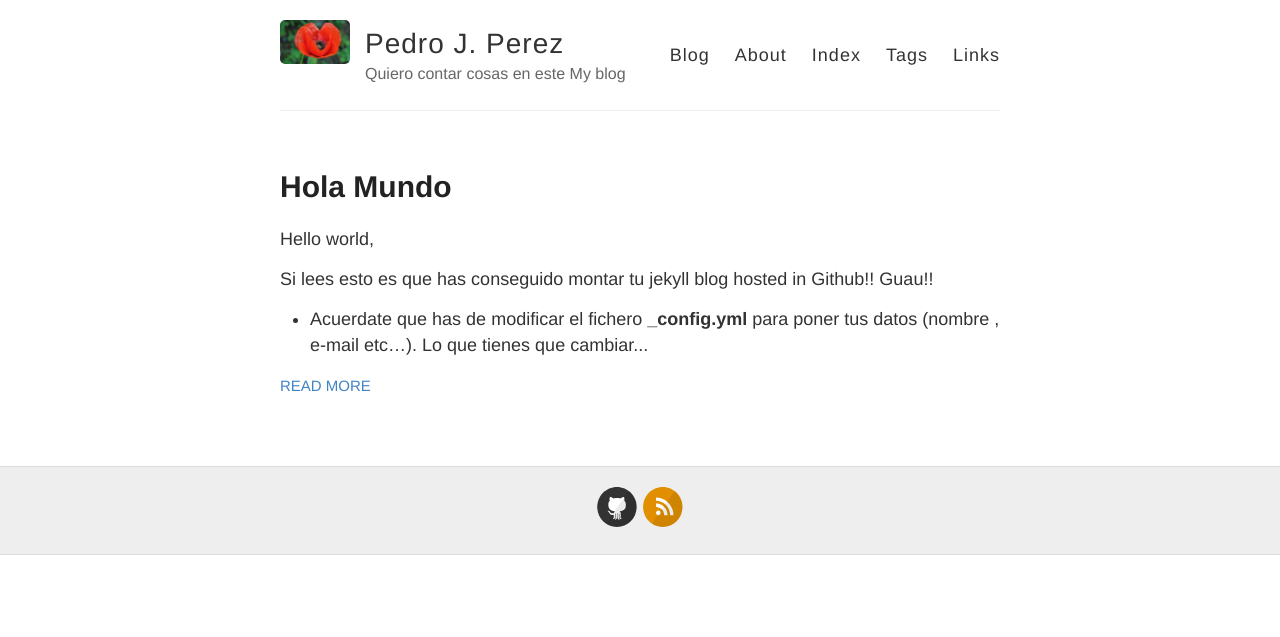
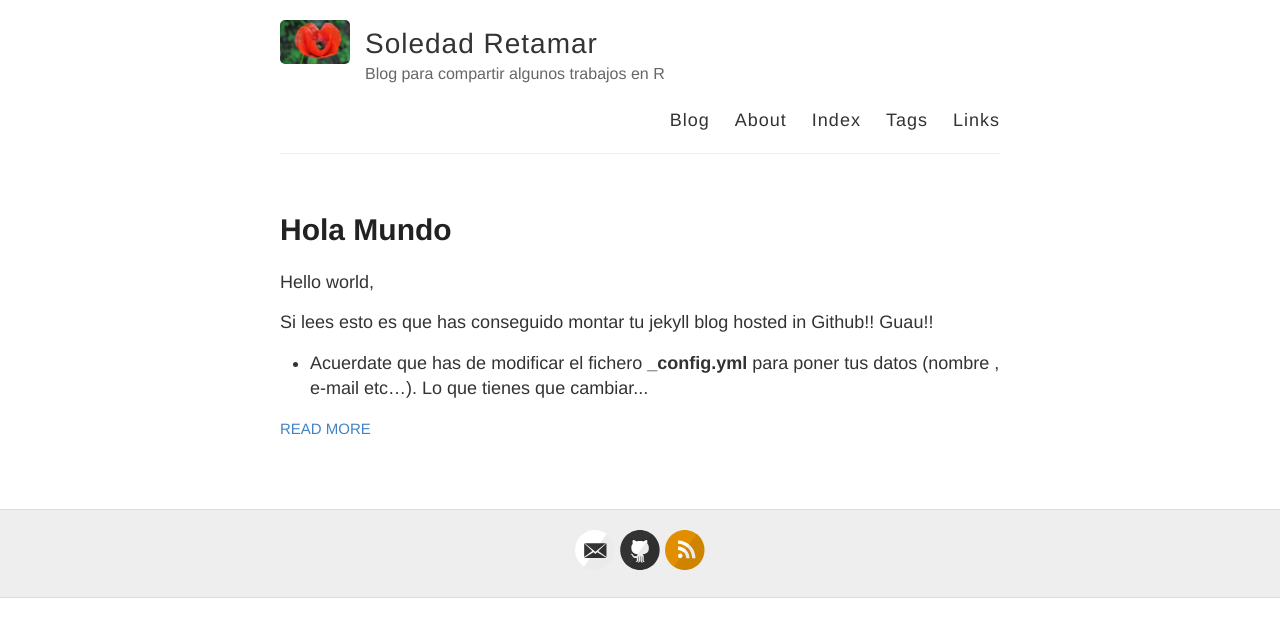
Before and after one commit to retamars/sole_blog, a Jekyll site: the page built from index.html, in a window 1280 px wide. Shown: the top 637 px of the page. Built offline with Jekyll 4.4.1, drawn with Linux system fonts in a browser that asks for light colours.

Commit message:
Personalizar el blog

```diff
--- a/_config.yml
+++ b/_config.yml
@@ -3,10 +3,10 @@
 #
 
 # Name of your site (displayed in the header)
-name: Pedro J. Perez    #- pon tu nombre en lugar del mio [AQUI+]
+name: Soledad Retamar    #- pon tu nombre en lugar del mio [AQUI+]
 
 # Short bio or description (displayed in the header)
-description: Quiero contar cosas en este My blog  #- pon tu descripcion de lo que quires hacer en el blog [AQUI+]
+description: Blog para compartir algunos trabajos en R #- pon tu descripcion de lo que quires hacer en el blog [AQUI+]
 
 # URL of your avatar or profile pic (you could use your GitHub profile pic)
 avatar: /images/meSmall.jpg
@@ -18,10 +18,10 @@ avatar: /images/meSmall.jpg
 # Includes an icon in the footer for each username you enter
 footer-links:
   dribbble:
-  email:            #- put here your e-mail [AQUI+]
+  email: soledad.retamar@gmail.com           #- put here your e-mail [AQUI+]
   facebook:
   flickr:
-  github: perezp44  #- put here your github account [AQUI+]
+  github: retamars  #- put here your github account [AQUI+]
   instagram:
   linkedin:
   pinterest:
@@ -37,7 +37,7 @@ google_analytics:
 
 # Your website URL (e.g. http://barryclark.github.io or http://www.barryclark.co)
 # Used for Sitemap.xml and your RSS feed
-url:
+url: https://retamars.github.io/sole_blog/
 
 # If you're hosting your site at a Project repository on GitHub pages
 # (http://yourusername.github.io/repository-name)
```
Also changed, not shown: 1 other file.
